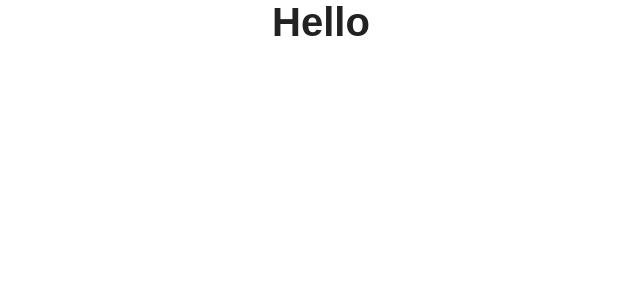
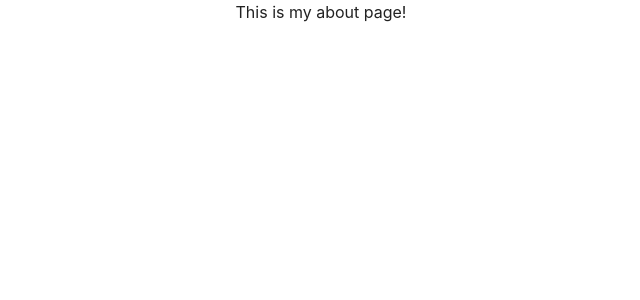
Before and after one commit to iamrivera/king-writer-frontend, a React (Create React App) app: page /about in a window 1280 px wide. Shown: the top 300 px of the page, without its empty margins (319-959 px from the left). Built offline with nearby package versions, Linux system fonts and the light colour scheme; a web font is replaced by a local one.

Commit message:
About page is properly setup and exporting.

```diff
--- a/src/App.js
+++ b/src/App.js
@@ -1,11 +1,15 @@
-import './App.css';
+import "./App.css";
+import React, { Component } from "react";
+import About from "./components/about";
 
-function App() {
-  return (
-    <div className="App">
-      <h1>Hello</h1>
-    </div>
-  );
+class App extends Component {
+  render() {
+    return (
+      <div className="App">
+        <About />
+      </div>
+    );
+  }
 }
 
 export default App;
--- a/src/components/about.js
+++ b/src/components/about.js
@@ -0,0 +1,7 @@
+import React from "react";
+
+const About = () => {
+  return <div className="container">This is my about page!</div>;
+};
+
+export default About;
```
